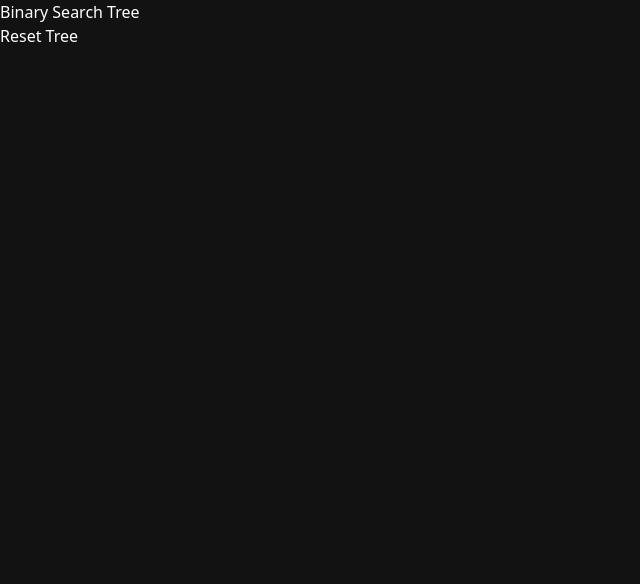
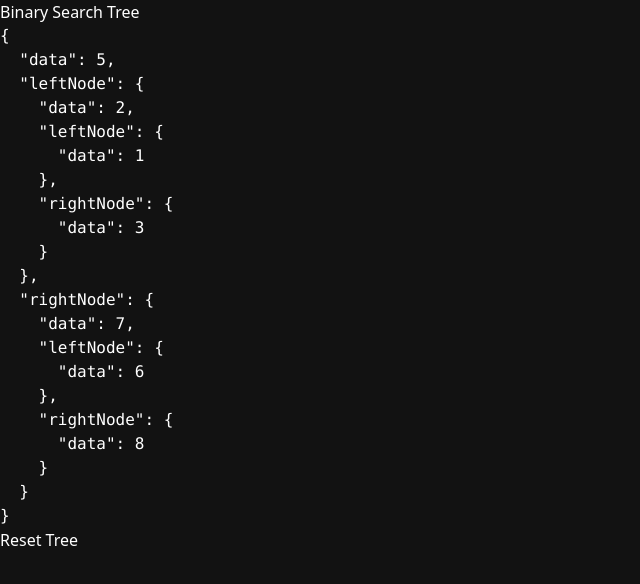
Before and after one commit to JoshuaPeters21199/binary_search_tree, a Next.js app: page / in a window 1280 px wide. Shown: the top 584 px of the page, without its empty margins (0-640 px from the left). Built offline with nearby package versions, Linux system fonts and the light colour scheme.

Commit message:
Create method for outputting the tree structure in a Next.js component.

```diff
--- a/components/Grid.tsx
+++ b/components/Grid.tsx
@@ -1,6 +1,7 @@
 import React from 'react'
 import Node from './Node'
 import { BinarySearchTree } from '@/logic/binarySearchTree'
+import { BinarySearchTreeNodePlain } from '@/logic/types';
 
 function comparator(a: number, b: number) {
   if (a < b) return -1;
@@ -20,35 +21,14 @@ bst.insert(7);
 bst.insert(6);
 bst.insert(8);
 
+const rootNode = bst.getRootAsPlainObject();
+
 const Grid = () => {
   return (
-    <div className='grid grid-cols-7 gap-2'>
-      <h2></h2>
-      {/* <Node activeNode={false} />
-      <Node activeNode={false} />
-      <Node activeNode={false} />
-      <Node activeNode={true} value={8} />
-      <Node activeNode={false} />
-      <Node activeNode={false} />
-      <Node activeNode={false} />
-
-      <Node activeNode={false} />
-      <Node activeNode={false} />
-      <Node activeNode={false} edgeRight={true} />
-      <Node activeNode={false} />
-      <Node activeNode={false} edgeLeft={true} />
-      <Node activeNode={false} />
-      <Node activeNode={false} />
-
-      <Node activeNode={false} />
-      <Node activeNode={true} value={3} />
-      <Node activeNode={false} />
-      <Node activeNode={false} />
-      <Node activeNode={false} />
-      <Node activeNode={true} value={10} />
-      <Node activeNode={false} /> */}
-
-    </div>
+    <>
+      <pre>{JSON.stringify(rootNode, null, 2)}</pre>
+      <div className='grid grid-cols-7 gap-2'></div>
+    </>
   )
 }
 
--- a/logic/binarySearchTree.ts
+++ b/logic/binarySearchTree.ts
@@ -1,9 +1,4 @@
-// A interface for the plain object representation of a node. This allows us to render a node in a Next.js component.
-interface BinarySearchTreeNodePlain<T> {
-    data: T;
-    leftNode?: BinarySearchTreeNodePlain<T>;
-    rightNode?: BinarySearchTreeNodePlain<T>;
-}
+import { BinarySearchTreeNodePlain } from "./types";
 
 export class BinarySearchTreeNode<T> {
     data: T;
@@ -111,9 +106,17 @@ export class BinarySearchTree<T> {
     }
 
     // Method to convert a node to a plain object
+    private nodeToPlainObject(node: BinarySearchTreeNode<T> | undefined): BinarySearchTreeNodePlain<T> | undefined {
+        if (!node) return undefined;
+        return {
+            data: node.data,
+            leftNode: this.nodeToPlainObject(node.leftNode),
+            rightNode: this.nodeToPlainObject(node.rightNode)
+        }
+    }
 
-
-    getRoot(): BinarySearchTreeNode<T> | undefined {
-        return this.root;
+    // Method to get the root of the tree as a plalin object
+    getRootAsPlainObject(): BinarySearchTreeNodePlain<T> | undefined {
+        return this.nodeToPlainObject(this.root);
     }
 }
--- /dev/null
+++ b/logic/types.ts
@@ -0,0 +1,6 @@
+// A interface for the plain object representation of a node. This allows us to render a node in a Next.js component.
+export interface BinarySearchTreeNodePlain<T> {
+    data: T;
+    leftNode?: BinarySearchTreeNodePlain<T>;
+    rightNode?: BinarySearchTreeNodePlain<T>;
+}
```
